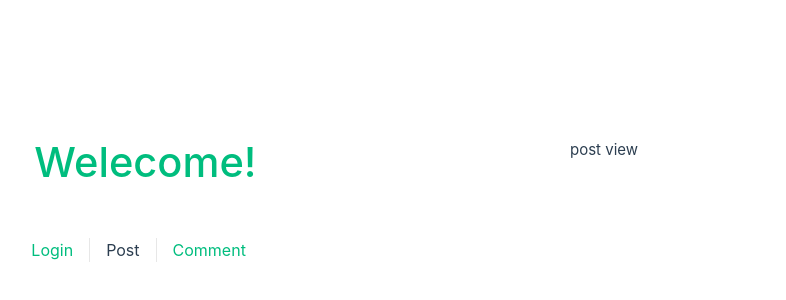
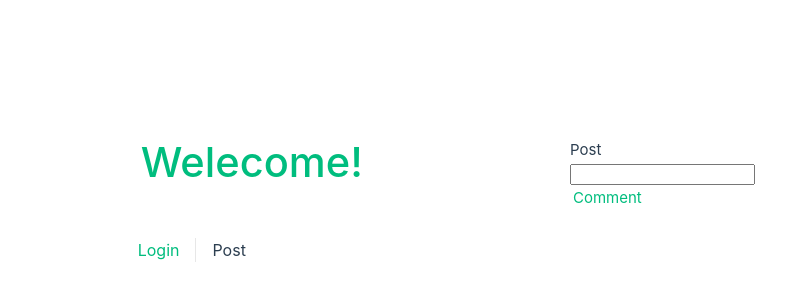
Before and after one commit to moon110598096/SocialMediaAPP, a Vue app in the folder SocialMediaAPP/frontEnd/vue/: page /post in a window 1280 px wide. Shown: the part 192-492 px from the top of the page, without its empty margins (70-856 px from the left). Built offline with nearby package versions, Linux system fonts and the light colour scheme.

Commit message:
adjust view

```diff
--- a/SocialMediaAPP/frontEnd/vue/src/App.vue
+++ b/SocialMediaAPP/frontEnd/vue/src/App.vue
@@ -12,7 +12,6 @@ const message = '13'
         <nav>
           <RouterLink to="/">Login</RouterLink>
           <RouterLink to="/post">Post</RouterLink>
-          <RouterLink to="/comment">Comment</RouterLink>
         </nav>
       </div>
     </header>
--- a/SocialMediaAPP/frontEnd/vue/src/views/PostView.vue
+++ b/SocialMediaAPP/frontEnd/vue/src/views/PostView.vue
@@ -1,2 +1,28 @@
-<script></script>
-<template>post view</template>
+<script lang="ts" setup>
+import {ElForm} from 'element-plus'
+import {ElFormItem} from 'element-plus'
+import {ElButton} from 'element-plus'
+import {ElInput} from 'element-plus'
+import { reactive } from 'vue'
+import {RouterLink} from "vue-router";
+const form = reactive ({
+  post : '',
+})
+const onLoginSubmit = () => {
+  console.log('Login!')
+}
+
+</script>
+
+<template>
+  <div class="login">
+    <el-form :model="form" label-width="auto" style="max-width: 600px">
+      <el-form-item label="Post">
+        <el-input v-model="form.post" />
+      </el-form-item>
+      <el-form-item class="form-button">
+        <RouterLink to="/comment">Comment</RouterLink>
+      </el-form-item>
+    </el-form>
+  </div>
+</template>
```
